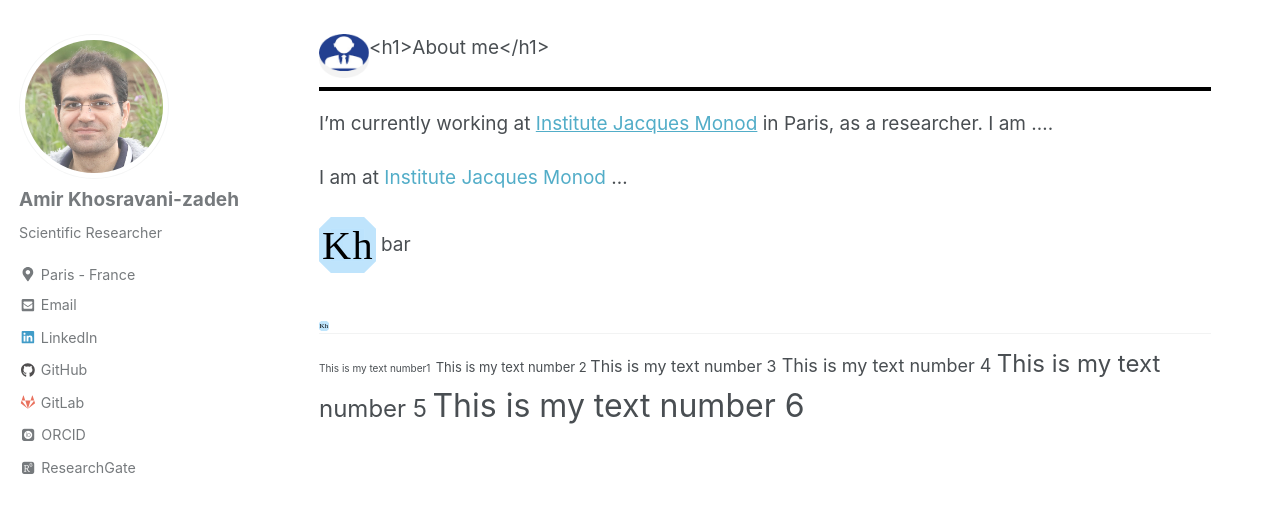
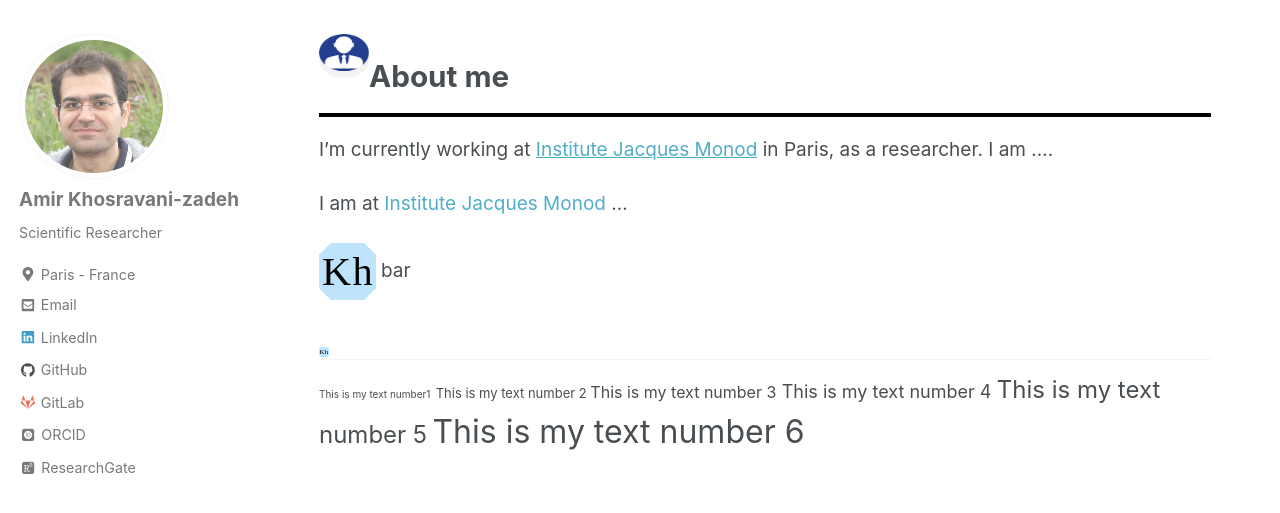
Before and after one commit to amir-khosravanizadeh/amir-khosravanizadeh.github.io, a Jekyll site: the page built from index.md, in a window 1280 px wide and 900 px high, cut to the strip 341-854 px from the top of the window. Built offline with Jekyll 4.4.1, drawn with Linux system fonts in a browser that asks for light colours; nearby versions of some CDN libraries; some web fonts are replaced.

Commit message:
Update index.md

```diff
--- a/index.md
+++ b/index.md
@@ -8,7 +8,8 @@ header:
   overlay_filter: 0.5 # same as adding an opacity of 0.5 to a black background
 ---
 
-<img align="left" width="50" height="50" src="drawing.svg"> <h1>About me</h1>
+<img align="left" width="50" height="50" src="drawing.svg">
+# About me
 <hr style="border:2px solid black">
 I'm currently working at [Institute Jacques Monod](https://www.ijm.fr/) in Paris, as a researcher. I am ....
 
```
